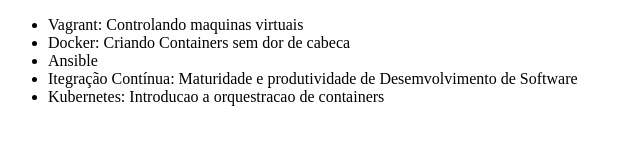
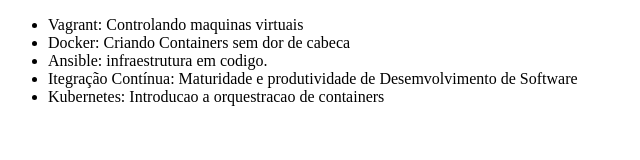
Before and after one commit to brunoschererviegas/alura-git, a plain HTML site: page index.html in a window 1280 px wide. Shown: the whole page, without its empty margins (0-640 px from the left). Drawn offline with Linux system fonts and the light colour scheme.

Commit message:
Alterando o nome do curso de Ansible

```diff
--- a/index.html
+++ b/index.html
@@ -8,7 +8,7 @@
     <ul>
         <li>Vagrant: Controlando maquinas virtuais</li>
         <li>Docker: Criando Containers sem dor de cabeca</li>
-        <li>Ansible</li>
+        <li>Ansible: infraestrutura em codigo.</li>
         <li>Itegração Contínua: Maturidade e produtividade de Desemvolvimento de Software</li>
 	<li>Kubernetes: Introducao a orquestracao de containers</li>
     </ul>
```
